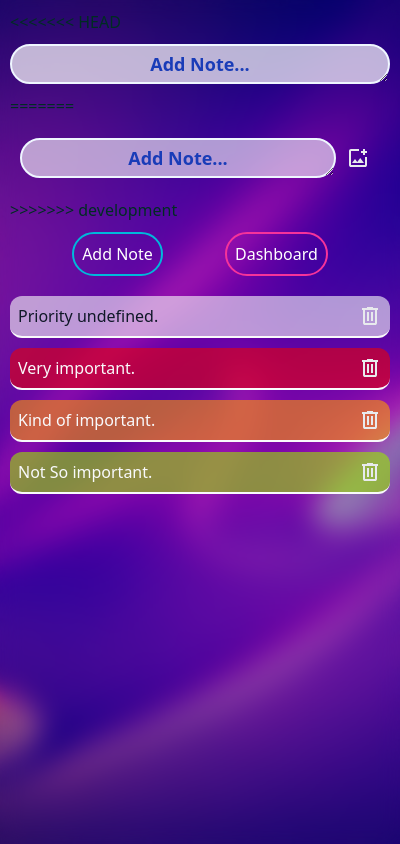
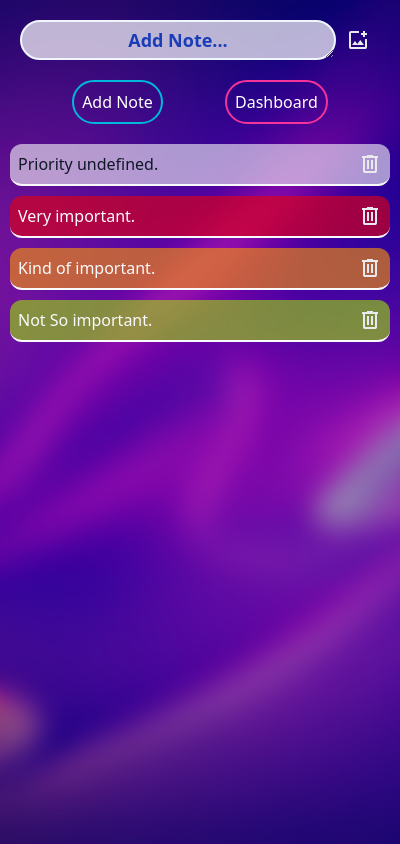
Before and after one commit to its-subhash/The-Web-Note, a browser extension: page src/popup.html in a window 400 px wide. Drawn offline with Linux system fonts and the light colour scheme.

Commit message:
adding upload img icon to input filed

```diff
--- a/src/popup.html
+++ b/src/popup.html
@@ -7,17 +7,6 @@
   <body class="min-w-75 min-h-64 max-h-[590px] text-emerald-950">
     <div class="w-[100%] h-[100%] background"></div>
     <div class="add-note flex flex-col p-[10px] gap-[10px] rounded-xl">
-<<<<<<< HEAD
-      <textarea
-        name="new-note"
-        id="new-note"
-        rows="1"
-        cols="30"
-        placeholder="Add Note..."
-        class="content-center min-h-[40px] font-medium text-lg text-center text-blue-800 border-2 border-blue-50 rounded-3xl overflow-hidden bg-[rgba(255,255,255,0.6)] focus:outline-none focus:bg-[rgba(255,255,255,0.7)] placeholder:text-blue-800 placeholder:font-semibold"
-        autofocus
-      ></textarea>
-=======
       <div class="add-note flex p-[10px] gap-[10px] rounded-xl">
         <textarea
           name="new-note"
@@ -39,7 +28,6 @@
         alt="Image Preview"
         class="hidden mt-2 max-w-full h-auto rounded-xl"
       />
->>>>>>> development
       <div id="bttns" class="flex justify-evenly">
         <button
           type="submit"
```
